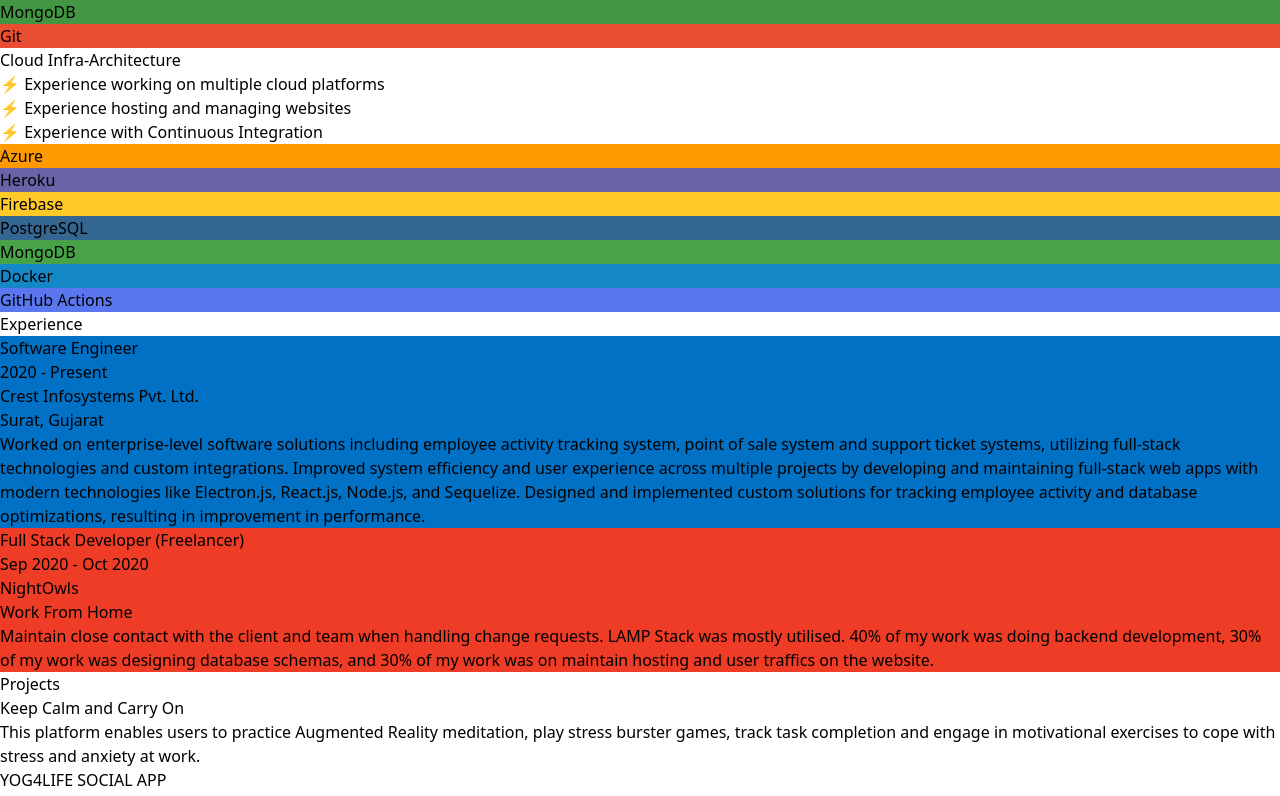
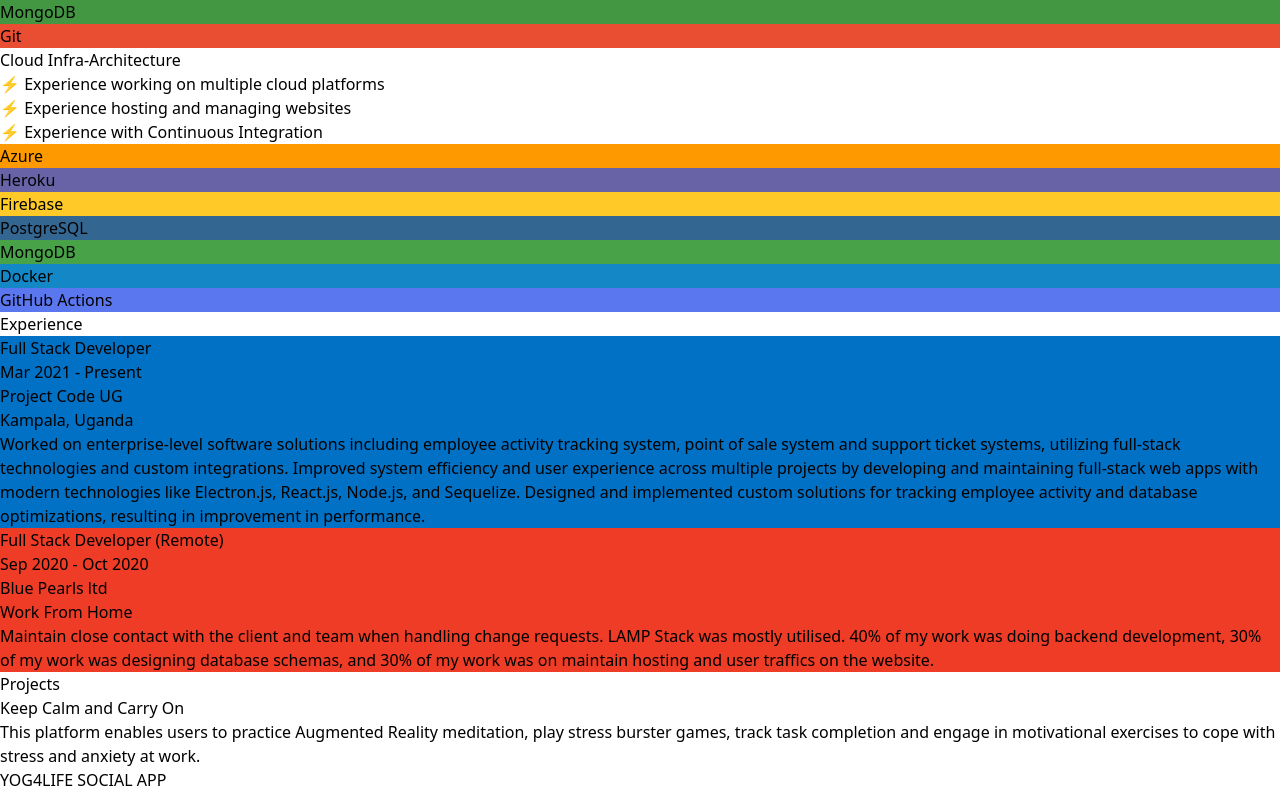
Before and after one commit to MuhammedKasujja/portfolio, a React (Vite) app: page / in a window 1280 px wide. Shown: the part 504-1300 px from the top of the page. Built offline with nearby package versions, Linux system fonts and the light colour scheme.

Commit message:
refactor: experience data

```diff
--- a/src/data/experience.ts
+++ b/src/data/experience.ts
@@ -9,15 +9,15 @@
       title: "Work Experience",
       experiences: [
         {
-          title: "Software Engineer",
-          company: "Crest Infosystems Pvt. Ltd.",
+          title: "Full Stack Developer",
+          company: "Project Code UG",
           company_url: "https://www.crestinfosystems.com/",
           logo_path: "crest.png",
           duration: {
-            startDate: "2020",
+            startDate: "Mar 2021",
             endDate: "Present",
           },
-          location: "Surat, Gujarat",
+          location: "Kampala, Uganda",
           description: `Worked on enterprise-level software solutions including employee
     activity tracking system, point of sale system and support ticket
     systems, utilizing full-stack technologies and custom integrations. Improved system efficiency and user experience across
@@ -60,8 +60,8 @@
         //   bgColor: "#0071C5",
         // },
         {
-          title: "Full Stack Developer (Freelancer)",
-          company: "NightOwls",
+          title: "Full Stack Developer (Remote)",
+          company: "Blue Pearls ltd",
           company_url: "http://nightowls.company/",
           logo_path: "nightowls.jpg",
           duration: {
@@ -86,7 +86,7 @@
           company_url: "https://bauddhikgeeks.tech/",
           logo_path: "bauddhikgeeks.png",
           duration: {
-            startDate: "Sep 2020",
+            startDate: "Feb 2020",
             endDate: "Present",
           },
           location: "Work From Home",
```
